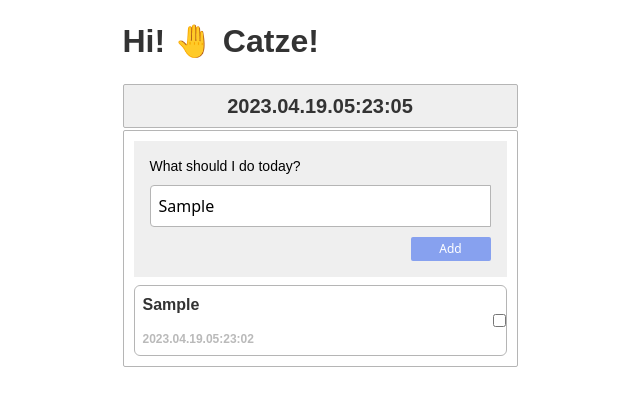
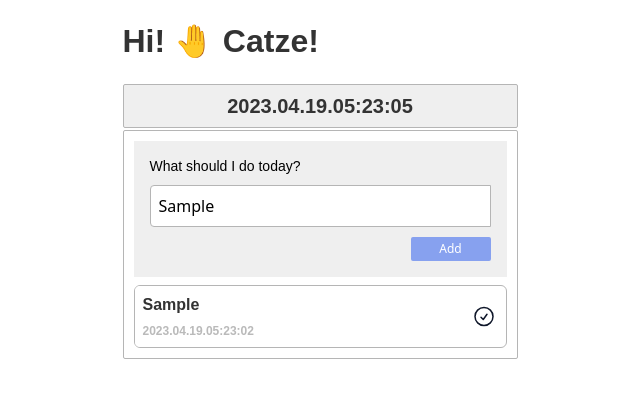
Before and after one commit to howdyfrom2019/catze-onboarding, a Next.js app: page / in a window 1280 px wide. Both pictures are taken after typing "Sample" into the empty fields and a click on the button "Add". Shown: the top 406 px of the page, without its empty margins (320-960 px from the left). Built offline with nearby package versions, Linux system fonts and the light colour scheme.

Commit message:
Fix UI when dispatching complete action (#16)

```diff
--- a/src/features/todo/components/Card/Card.tsx
+++ b/src/features/todo/components/Card/Card.tsx
@@ -1,3 +1,8 @@
+import Check from "../../../../../public/icons/check-circle.svg";
+import CheckFilled from "../../../../../public/icons/check-circle-checked.svg";
+import useTodoList from '@/states/hooks/useTodoList';
+import React, { useCallback } from 'react';
+
 interface CardProps {
   id: string;
   contents: string;
@@ -6,15 +11,26 @@ interface CardProps {
 }
 
 const Card = ({ id, contents, createdAt, isDone }: CardProps) => {
+  const [_, dispatch] = useTodoList();
+
+  const onHandleDoneCheck = useCallback((e: React.MouseEvent<HTMLButtonElement>) => {
+    e.preventDefault();
+    if (isDone) return;
+
+    dispatch({ type: 'COMPLETE', id });
+  }, [dispatch]);
+
   return (
-    <div className={'flex justify-between items-center rounded-md border-gray2 border-[1px] w-full'}>
-      <div className={'flex flex-col gap-4 p-2'}>
+    <div className={'flex justify-between items-center rounded-md border-gray2 border-[1px] w-full overflow-hidden'}>
+      <div className={`flex flex-col flex-1 gap-2 p-2 ${isDone ? 'bg-green1' : 'bg-white'}`}>
         <span className={'font-bold-16 text-black'}>{contents}</span>
         <span className={'font-bold-12 text-textGray'}>{createdAt}</span>
       </div>
-      <input type={'checkbox'} />
+      <button className={'flex items-center justify-center h-full w-[44px] bg-white'} onClick={onHandleDoneCheck}>
+        {isDone ? <CheckFilled /> : <Check/>}
+      </button>
     </div>
   )
 }
 
-export default Card;
+export default React.memo(Card);
--- a/src/features/todo/pages/Landing/LandingPage.tsx
+++ b/src/features/todo/pages/Landing/LandingPage.tsx
@@ -1,4 +1,3 @@
-import Card from "@/features/todo/components/Card/Card";
 import useCurrentTime from "@/features/todo/hooks/useCurrentTime";
 import TodoAdder from "@/features/todo/components/TodoAdder/TodoAdder";
 import ClickableTimer from '@/features/todo/components/ClickableTimer/ClickableTimer';
--- a/src/states/hooks/useTodoList.ts
+++ b/src/states/hooks/useTodoList.ts
@@ -3,8 +3,8 @@ import todolist, { TodoTypes } from "@/states/todolist";
 
 type TodoAction =
   | { type: 'CREATE', todo: TodoTypes }
-  | { type: 'DELETE', id: number }
-  | { type: 'COMPLETE', id: number }
+  | { type: 'DELETE', id: string }
+  | { type: 'COMPLETE', id: string }
 
 const useTodoList = (): [TodoTypes[], (action: TodoAction) => void] => {
   const [todoList, setTodoList] = useRecoilState(todolist);
@@ -20,7 +20,7 @@ const useTodoList = (): [TodoTypes[], (action: TodoAction) => void] => {
       case 'COMPLETE':
         setTodoList((prev) =>
           prev.map(item => item.id === action.id
-            ? ({ isDone: !item.isDone, ...item })
+            ? ({ ...item, isDone: !item.isDone })
             : item
           ));
         break;
```
